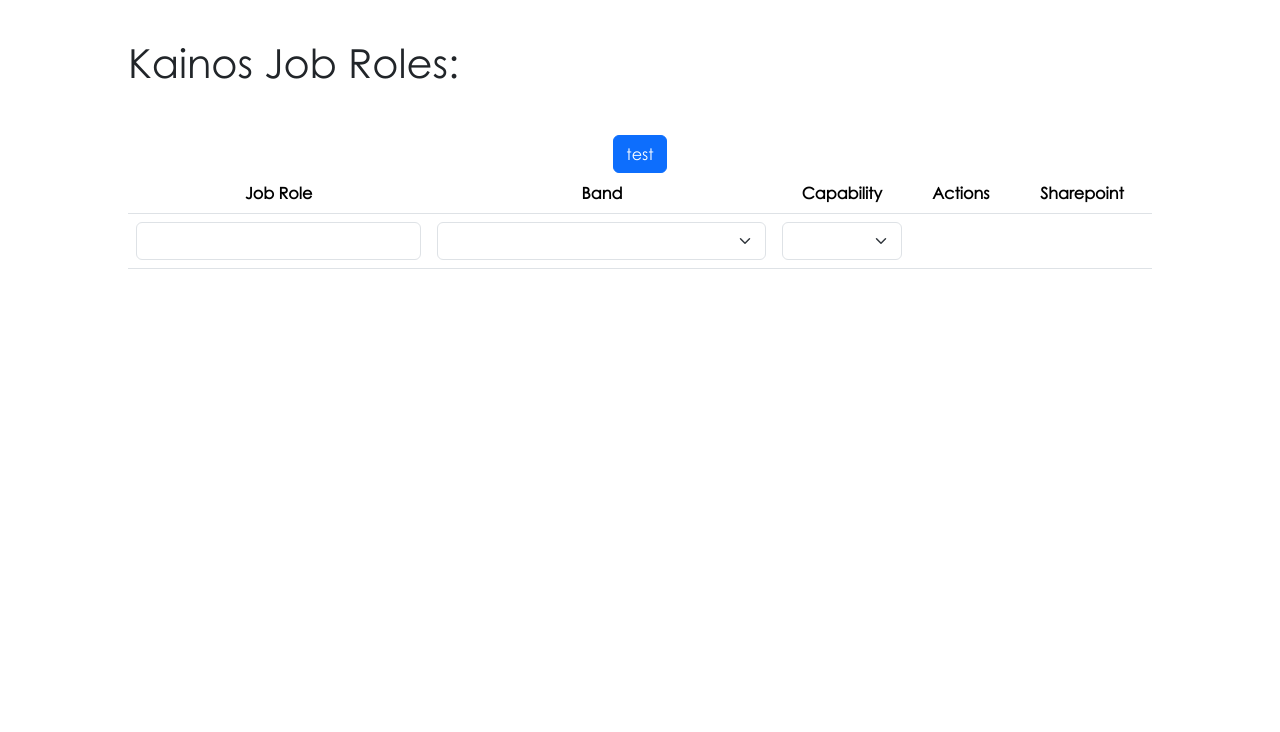
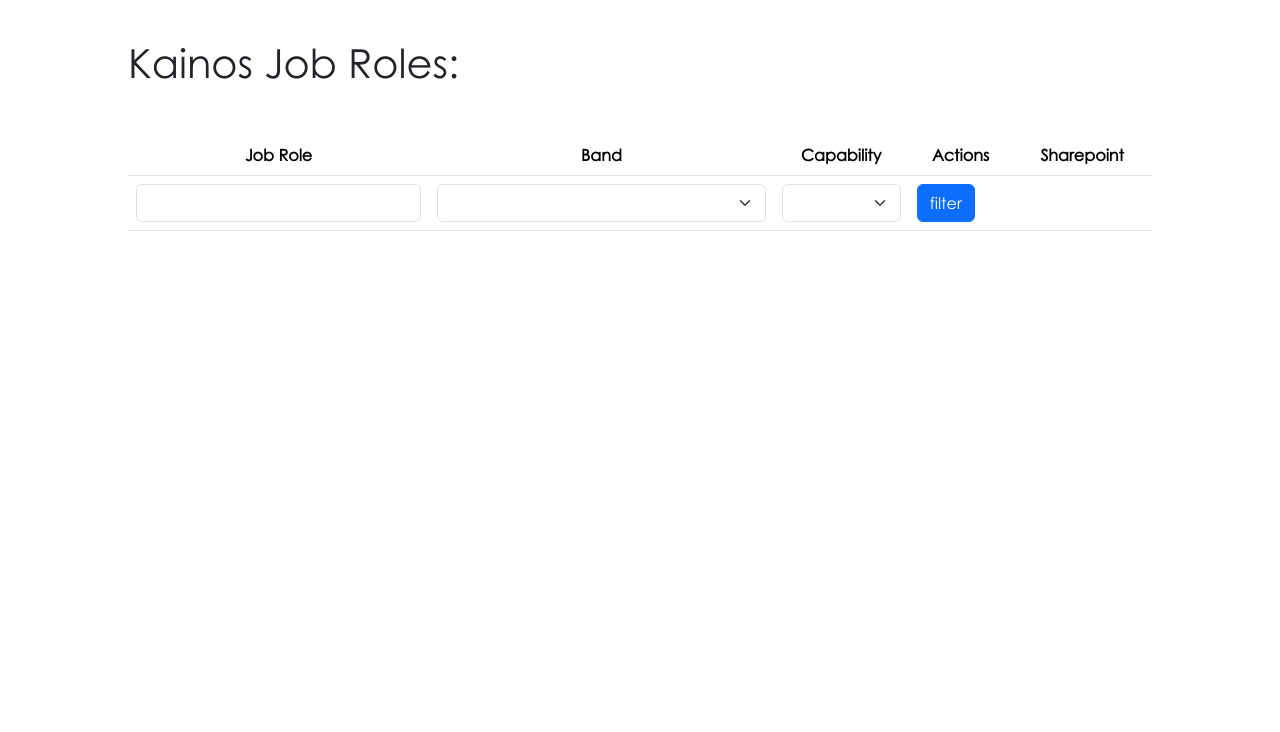
Before and after one commit to RemyKainos/sprint-team-2-front-end, a website: page src/views/ViewRoles.html in a window 1280 px wide. Shown: the part 68-800 px from the top of the page. Drawn offline with nearby package versions, Linux system fonts and the light colour scheme; files that its build step writes are made by us from their sources.

Commit message:
fixing issues

```diff
--- a/src/views/ViewRoles.html
+++ b/src/views/ViewRoles.html
@@ -43,13 +43,12 @@
                                     <select id="capabilityNameFilter" name="capabilityNameFilter" class="form-select">
                                         <option value=""></option>
                                         {% for capability in capabilities %}
-                                            <option value="{{ capability.capabilityName }}" >{{ capability.name }}</option>
+                                            <option value="{{ capability.name }}" >{{ capability.name }}</option>
                                         {% endfor %}
                                     </select>
                                 </td>
+                                <td><button type="submit" class="btn btn-primary">filter</button></td>
                                 <td></td>
-                                <td></td>
-                                <button type="submit" class="btn btn-primary">test</button>
                             </div>
                         </form>
                     </tr>
```
